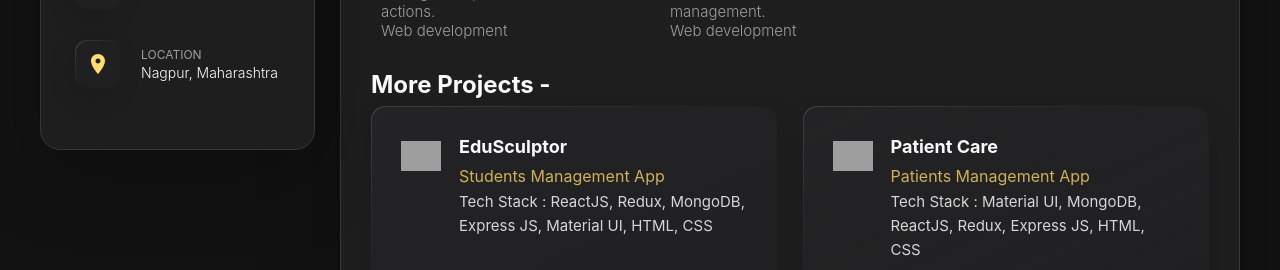
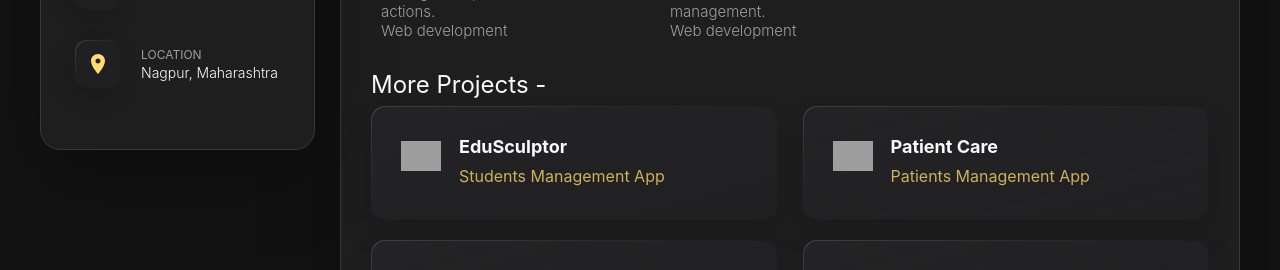
Before and after one commit to krunal002/showtrek_portfolio, a React (Create React App) app: page / in a window 1280 px wide. Both pictures are taken after a click on the button "Projects". Shown: the part 530-800 px from the top of the page. Built offline with nearby package versions, Linux system fonts and the light colour scheme; grey boxes are pictures that could not be loaded.

Commit message:
Minor updates

```diff
--- a/public/index.html
+++ b/public/index.html
@@ -24,7 +24,7 @@
       work correctly both with client-side routing and a non-root public URL.
       Learn how to configure a non-root public URL by running `npm run build`.
     -->
-    <title>ShowTrek_portfolio</title>
+    <title>Krunal Mandlekar</title>
   </head>
   <body>
     <noscript>You need to enable JavaScript to run this app.</noscript>
--- a/src/Components/Projects.jsx
+++ b/src/Components/Projects.jsx
@@ -127,7 +127,7 @@ const Projects = () => {
 
         <br />
 
-        <h4 className="h3 service-item-title">More projects - </h4>
+        <p className="h3 service-item-title">More projects - </p>
         <ul className="service-list">
           {/* EduSculptor */}
           <a
@@ -147,10 +147,10 @@ const Projects = () => {
             <div className="service-content-box">
               <h4 className="h4 service-item-title">EduSculptor</h4>
               <span>Students Management App</span>
-              <p className="service-item-text">
+              {/* <p className="service-item-text">
                 Tech Stack : ReactJS, Redux, MongoDB, Express JS, Material UI,
                 HTML, CSS
-              </p>
+              </p> */}
             </div>
           </a>
 
@@ -172,10 +172,10 @@ const Projects = () => {
             <div className="service-content-box">
               <h4 className="h4 service-item-title">Patient Care</h4>
               <span>Patients Management App</span>
-              <p className="service-item-text">
+              {/* <p className="service-item-text">
                 Tech Stack : Material UI, MongoDB, ReactJS, Redux, Express JS,
                 HTML, CSS
-              </p>
+              </p> */}
             </div>
           </a>
 
@@ -197,10 +197,10 @@ const Projects = () => {
             <div className="service-content-box">
               <h4 className="h4 service-item-title">Budget_Buddy</h4>
               <span>Finance Management App</span>
-              <p className="service-item-text">
+              {/* <p className="service-item-text">
                 Tech Stack : ReactJS, Redux, MongoDB, Express JS, Material UI,
                 HTML, CSS
-              </p>
+              </p> */}
             </div>
           </a>
 
@@ -222,9 +222,9 @@ const Projects = () => {
             <div className="service-content-box">
               <h4 className="h4 service-item-title">Component Library</h4>
               <span>CSS Component Library</span>
-              <p className="service-item-text">
+              {/* <p className="service-item-text">
                 Tech Stack : ReactJS, React Context, Material UI, HTML, CSS
-              </p>
+              </p> */}
             </div>
           </a>
         </ul>
```
